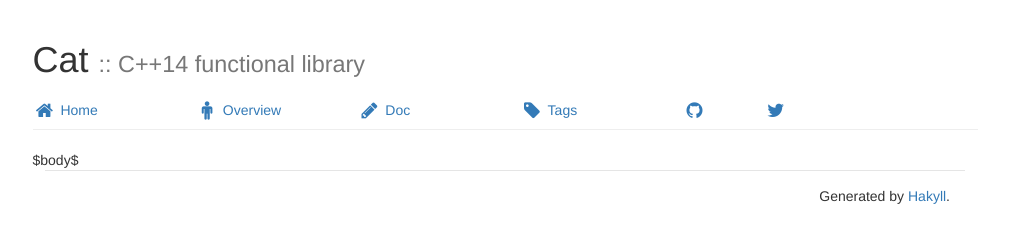
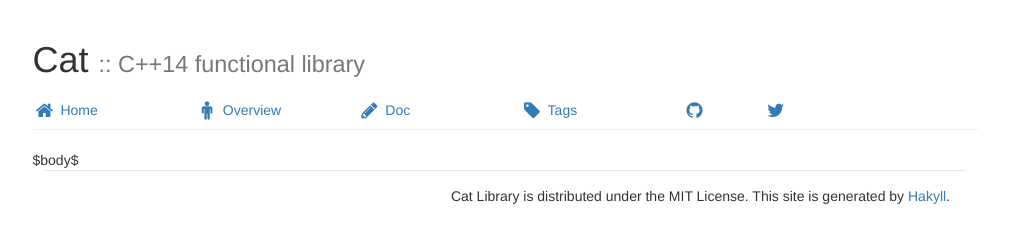
Before and after one commit to cat/cat.github.io, a plain HTML site: page build/_templates/default.html in a window 1280 px wide. Shown: the whole page, without its empty margins (135-1144 px from the left). Drawn offline with nearby package versions, Linux system fonts and the light colour scheme.

Commit message:
Footer updated.

```diff
--- a/build/_templates/default.html
+++ b/build/_templates/default.html
@@ -40,7 +40,7 @@
         <div class="container">
                 <div class="col-md-10 col-md-offset-1">
                 <div class="modal-footer">
-                    <p>Generated by <a href="http://jaspervdj.be/hakyll">Hakyll</a>.</p>
+                    <p>Cat Library is distributed under the MIT License. This site is generated by <a href="http://jaspervdj.be/hakyll">Hakyll</a>.</p>
                     </div>
                 </div>
         </div>
```
Also changed, not shown: docs/test.html (+1 -1 lines), documentation.html (+1 -1 lines), index.html (+1 -1 lines), overview.html (+1 -1 lines), tags.html (+1 -1 lines), tags/functional.hpp.html (+1 -1 lines).
